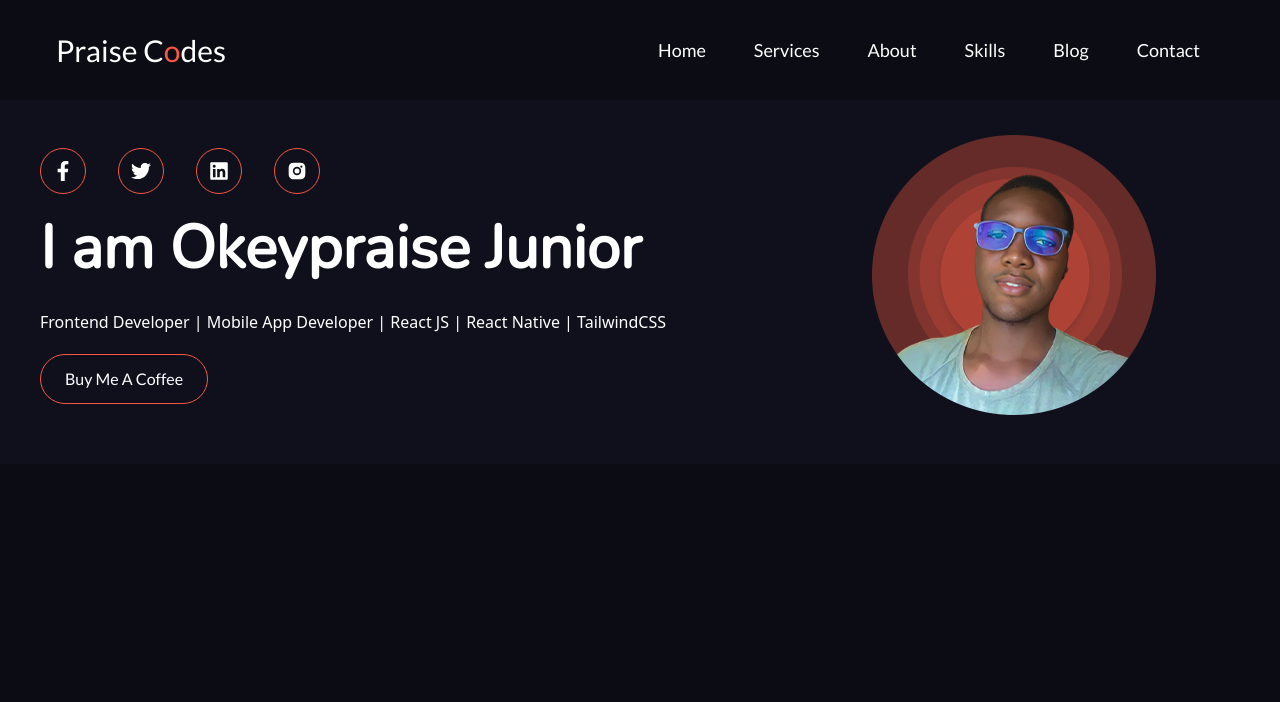
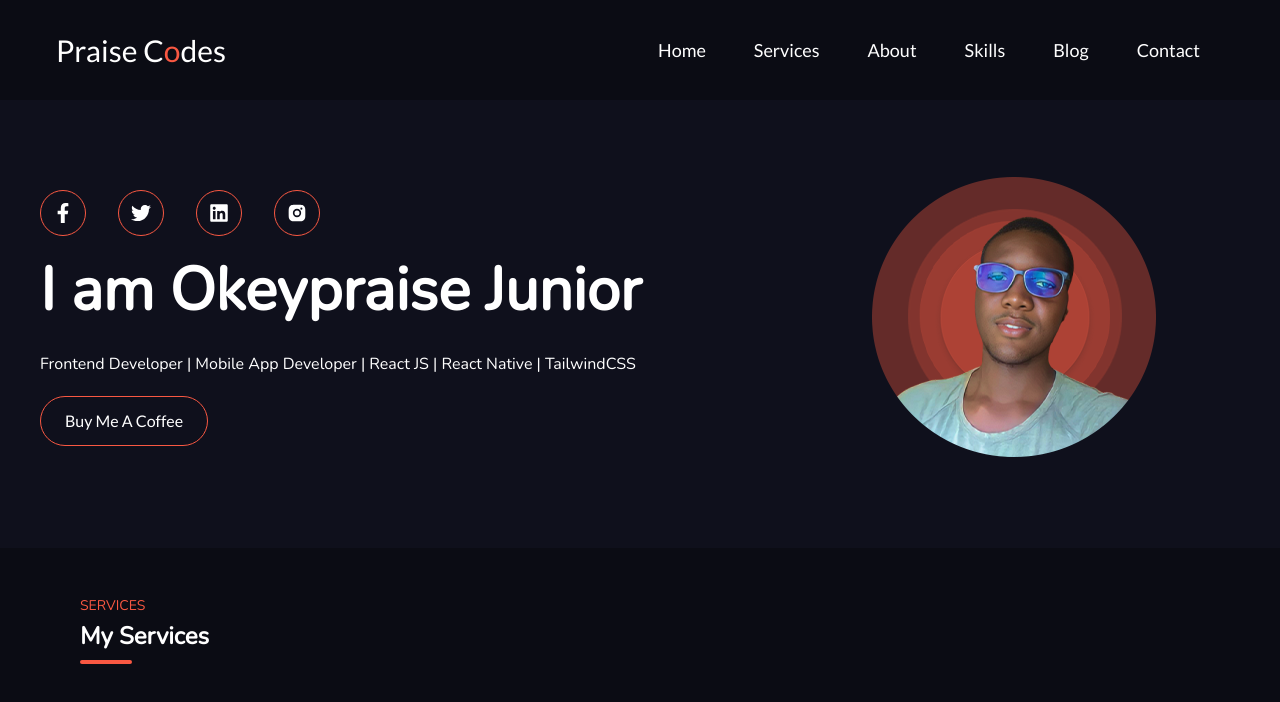
Before and after one commit to Praisecodes/portfolio-tsx, a React (Vite) app: page / in a window 1280 px wide. Shown: the top 702 px of the page. Built offline with nearby package versions, Linux system fonts and the light colour scheme.

Commit message:
[Update] Working on services section

```diff
--- a/src/App.tsx
+++ b/src/App.tsx
@@ -1,10 +1,11 @@
-import { About, Header } from './components'
+import { About, Header, Services } from './components'
 
 function App() {
   return (
     <>
     <Header />
     <About />
+    <Services />
     </>
   )
 }
--- a/src/components/about.tsx
+++ b/src/components/about.tsx
@@ -28,8 +28,8 @@ export default function About(): any {
     ])
 
     return (
-        <div id='about' className="bg-alternate-bg flex items-center flex-wrap lg:flex-row flex-col">
-            <div className="lg:w-3/5 lg:px-6 px-1 py-12">
+        <div id='about' className="bg-alternate-bg py-16 flex items-center flex-wrap lg:flex-row flex-col">
+            <div className="lg:w-3/5 lg:px-6 px-1 ">
                 <div className="flex">
                     {
                         socials.map((social:any)=>(
@@ -42,7 +42,7 @@ export default function About(): any {
                 <h1 className="lg:mx-4 mx-2 py-6 text-white font-Nunito lg:text-6xl text-3xl font-bold">
                     I am Okeypraise Junior
                 </h1>
-                <p className="text-white lg:mx-4 mx-2 py-2">
+                <p className="text-white lg:mx-4 mx-2 py-2 font-Nunito">
                     Frontend Developer | Mobile App Developer | React JS | React Native | TailwindCSS
                 </p>
                 <button className="border border-orange rounded-full px-6 bg-transparent hover:bg-orange ease-in-out duration-300 py-3 my-3 text-white font-Lato lg:mx-4 mx-2">
--- a/src/components/index.tsx
+++ b/src/components/index.tsx
@@ -1,4 +1,5 @@
 import About from "./about";
 import Header from "./header";
+import Services from "./services";
 
-export {Header, About};
+export {Header, About, Services};
--- /dev/null
+++ b/src/components/services.tsx
@@ -0,0 +1,20 @@
+export default function Services(): any{
+    return (
+        <div className="bg-transparent lg:px-20 py-12 px-2">
+            <div className="flex lg:flex-row flex-col items-center lg:justify-start justify-center">
+                <div className="text-white font-Nunito text-center lg:text-left">
+                    <p className="text-sm text-orange">
+                        SERVICES
+                    </p>
+                    <h1 className="text-2xl flex flex-col lg:items-start items-center py-1 after:content-[''] after:bg-orange after:my-2 after:h-1 after:rounded-full after:w-2/5 after:block font-bold">
+                        My Services
+                    </h1>
+                </div>
+                <div>
+
+                </div>
+            </div>
+            <div></div>
+        </div>
+    )
+}
```
